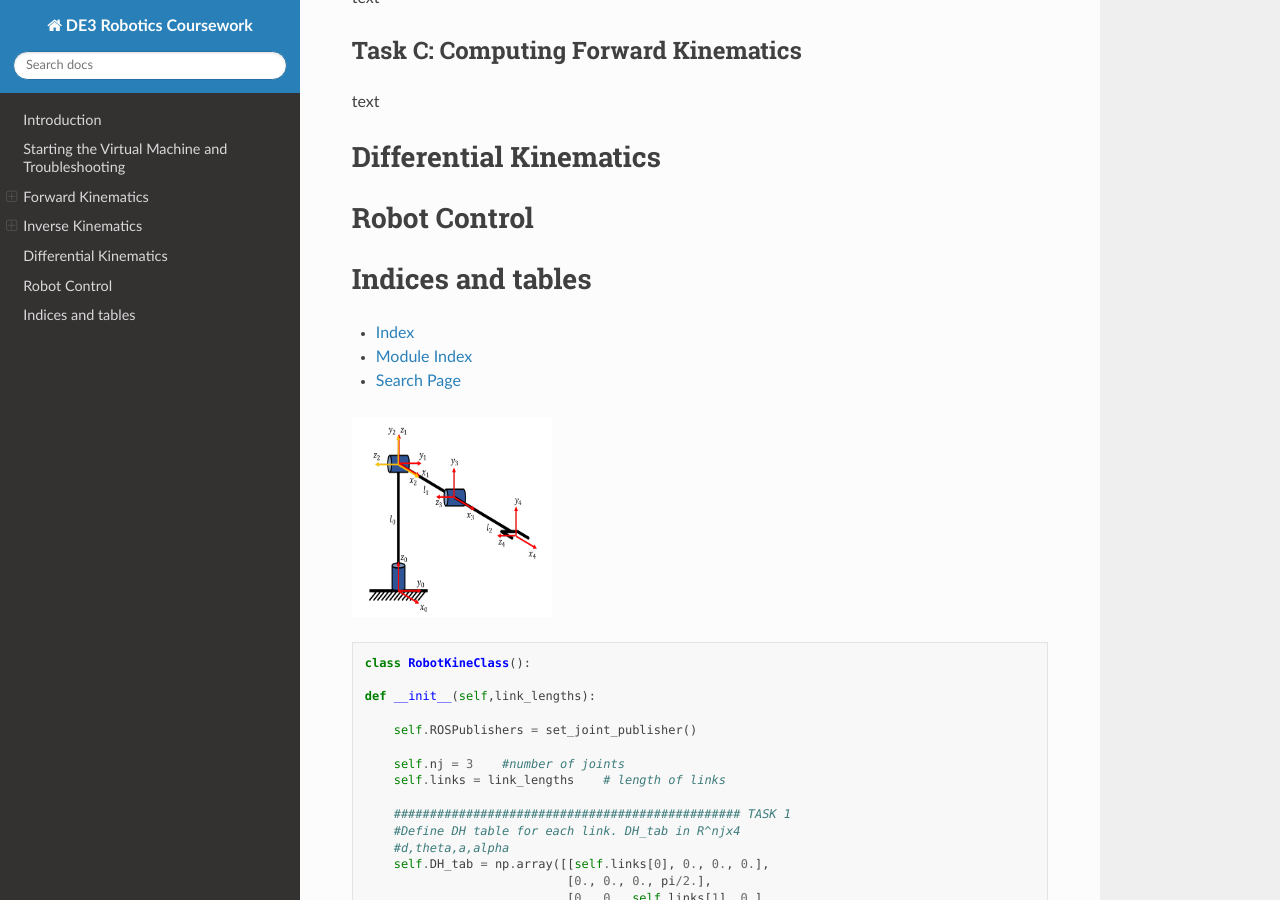
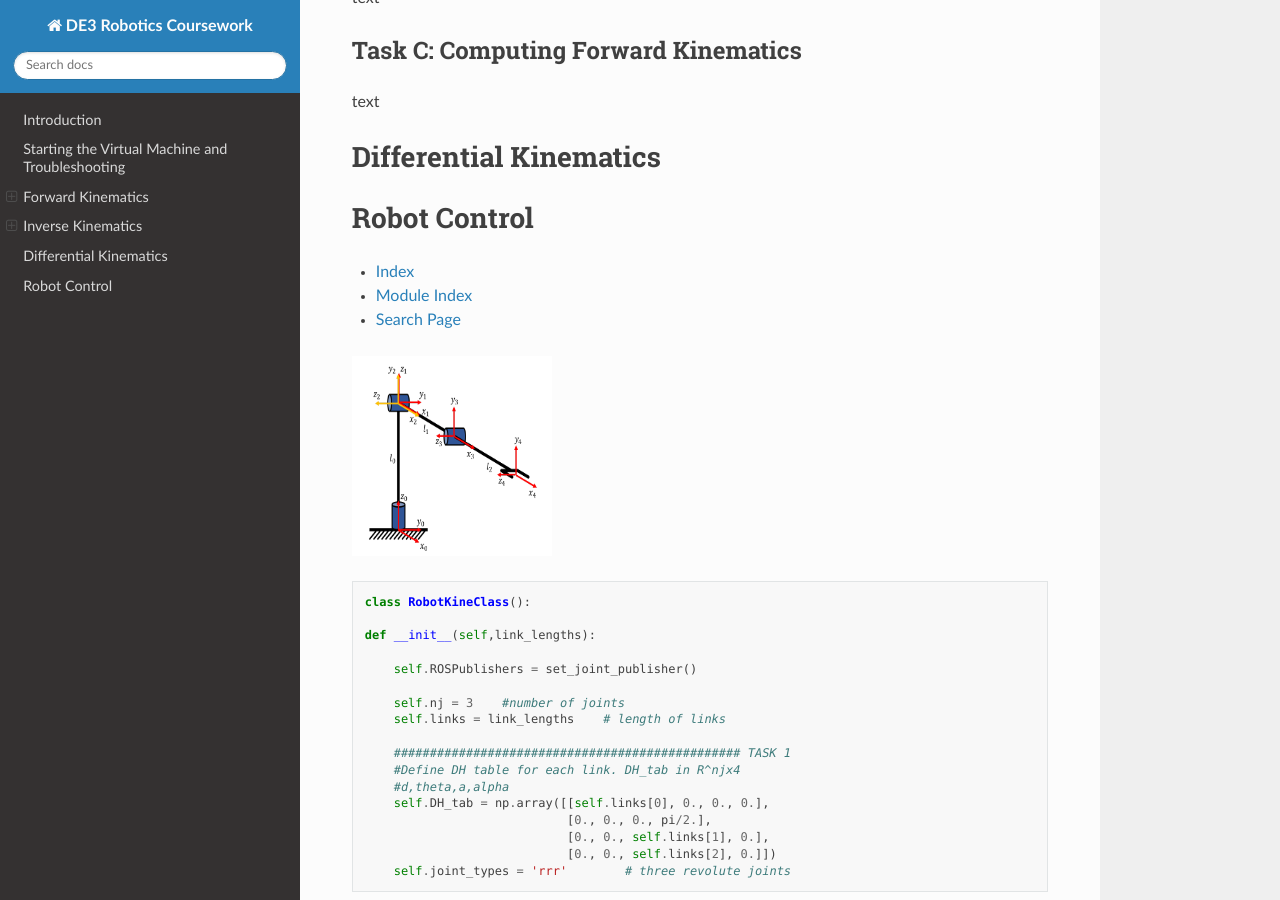
Before and after one commit to oliver-veal/robotics-coursework, a Sphinx documentation site: the page built from docs/source/index.rst, in a window 1280 px wide and 900 px high, scrolled down 925 px. Built offline with Sphinx 7.4.7 and the Read the Docs theme 2.0.0, drawn with Linux system fonts in a browser that asks for light colours.

Commit message:
PDF Test

```diff
--- a/docs/source/index.rst
+++ b/docs/source/index.rst
@@ -71,10 +71,6 @@ Differential Kinematics
 Robot Control
 =============
 
-==================
-Indices and tables
-==================
-
 * :ref:`genindex`
 * :ref:`modindex`
 * :ref:`search`
```
